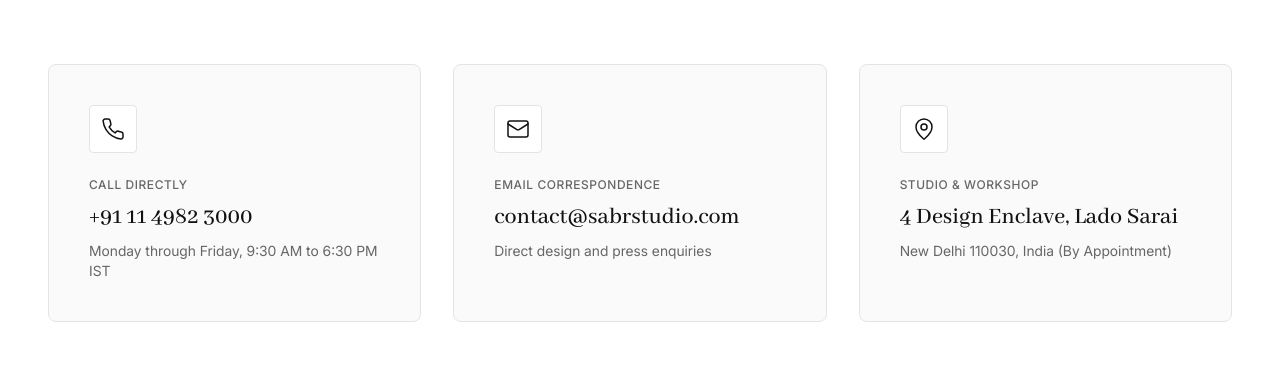
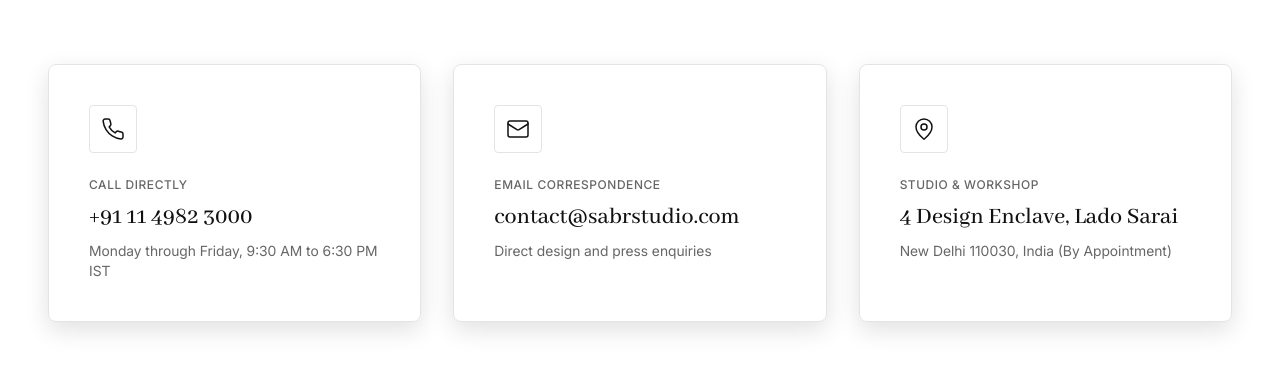
Before and after one commit to abufazal460/Sabr-Studio, a React (Vite) app in the folder frontend/: page /contact in a window 1280 px wide. Shown: the part 345-717 px from the top of the page. Built offline with nearby package versions, Linux system fonts and the light colour scheme; no server answers.

Commit message:
coantc page change card color

```diff
--- a/frontend/src/features/contact/pages/Contact.jsx
+++ b/frontend/src/features/contact/pages/Contact.jsx
@@ -58,7 +58,7 @@ export const Contact = () => {
                   href={card.href}
                   target={card.id === 'address' ? '_blank' : undefined}
                   rel={card.id === 'address' ? 'noopener noreferrer' : undefined}
-                  className="h-full p-8 sm:p-10 bg-surface border border-border rounded-md group hover:border-ink transition-all duration-200 hover:shadow-hover flex flex-col justify-between"
+                  className="h-full p-8 sm:p-10  border border-border rounded-md group hover:border-ink transition-all duration-200 shadow-hover flex flex-col justify-between"
                 >
                   <div className="space-y-6">
                     <div className="w-12 h-12 rounded-sm bg-white border border-border flex items-center justify-center text-ink transition-transform duration-200 group-hover:scale-105">
```
